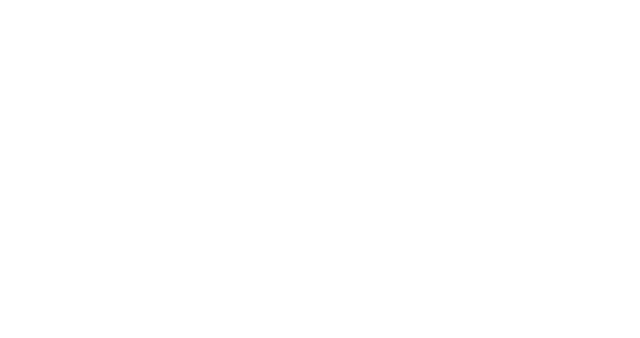
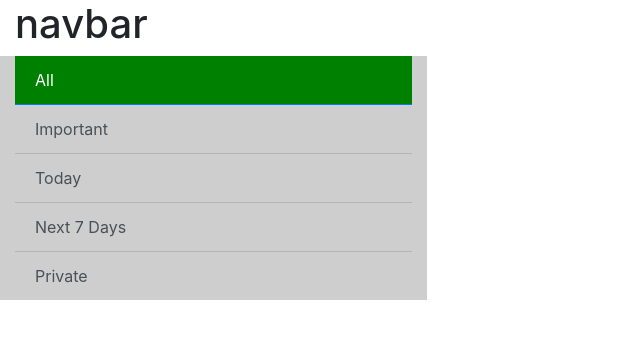
Before and after one commit to cannarelladev/labs, a plain HTML site: page 02/index.html in a window 1280 px wide. Shown: the whole page, without its empty margins (0-640 px from the left). Drawn offline with nearby package versions, Linux system fonts and the light colour scheme.

Commit message:
menu laterale

```diff
--- a/02/index.html
+++ b/02/index.html
@@ -8,20 +8,31 @@
 
     <!-- Bootstrap CSS -->
     <link rel="stylesheet" href="https://cdn.jsdelivr.net/npm/bootstrap@4.6.0/dist/css/bootstrap.min.css" integrity="sha384-B0vP5xmATw1+K9KRQjQERJvTumQW0nPEzvF6L/Z6nronJ3oUOFUFpCjEUQouq2+l" crossorigin="anonymous">
+
+    <!--my css-->
+    <link rel="stylesheet" type="text/css" href="style.css">
   </head>
   <body>
-    <div class="container">
+    <div class="container-fluid">
 
       <header>
         <nav>
           <!--navbar-->
-
+          <h1>navbar</h1>
         </nav>
       </header>
       <div class="row">
         <div class="col-lg-4">
           <!--menu-->
-
+          <div class="list-group list-group-flush">
+            <button type="button" class="list-group-item list-group-item-action active" aria-current="true">
+              All
+            </button>
+            <button type="button" class="list-group-item list-group-item-action">Important</button>
+            <button type="button" class="list-group-item list-group-item-action">Today</button>
+            <button type="button" class="list-group-item list-group-item-action">Next 7 Days</button>
+            <button type="button" class="list-group-item list-group-item-action">Private</button>
+          </div>
         </div>
         <div class="col-lg-8">
           <!--tabella-->
--- /dev/null
+++ b/02/style.css
@@ -0,0 +1,11 @@
+.col-lg-4 .list-group-item.active {
+    background-color: green;
+}
+
+.col-lg-4 .list-group-item {
+    background-color: rgb(206, 206, 206);
+}
+
+.col-lg-4 {
+    background-color: rgb(206, 206, 206);
+}
```
